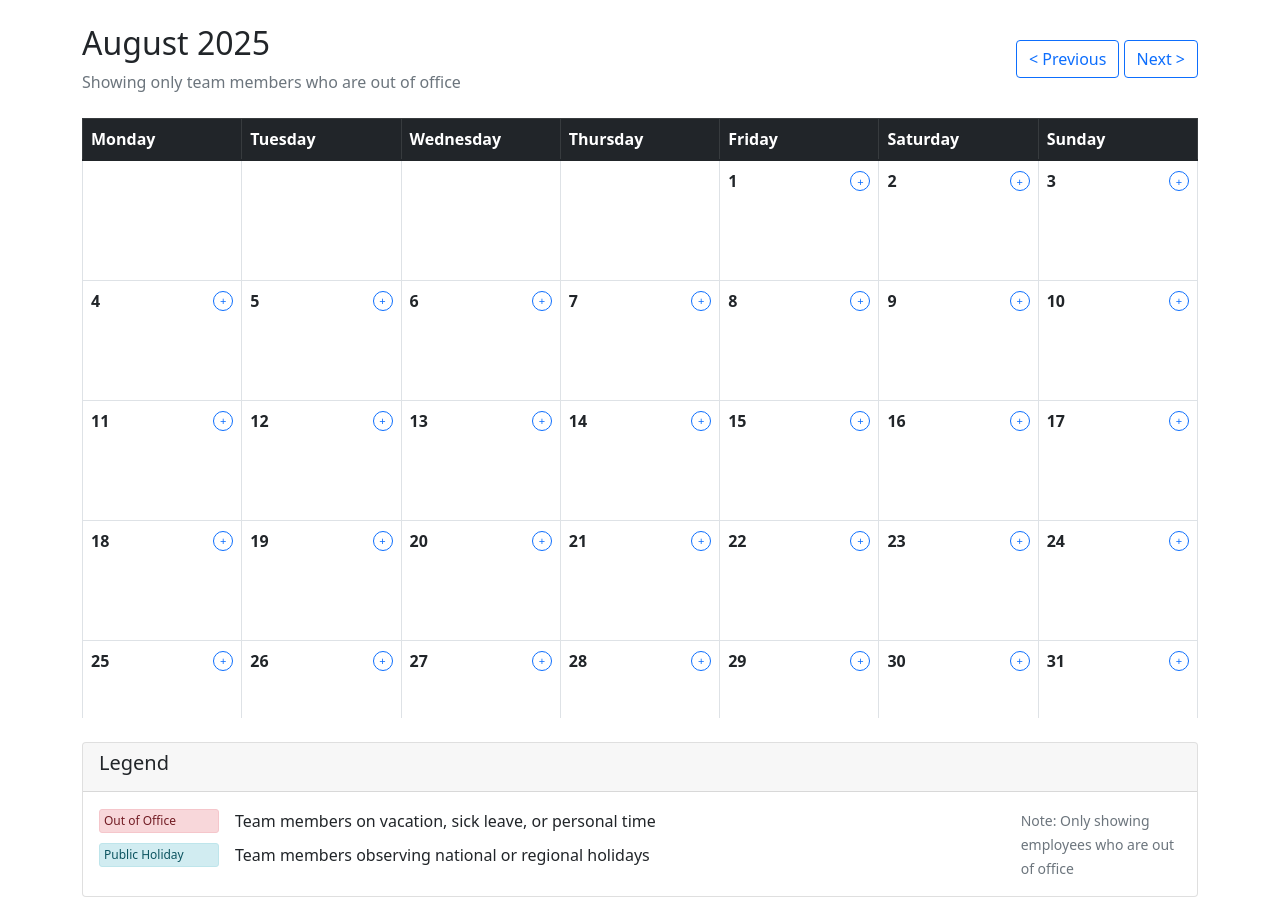
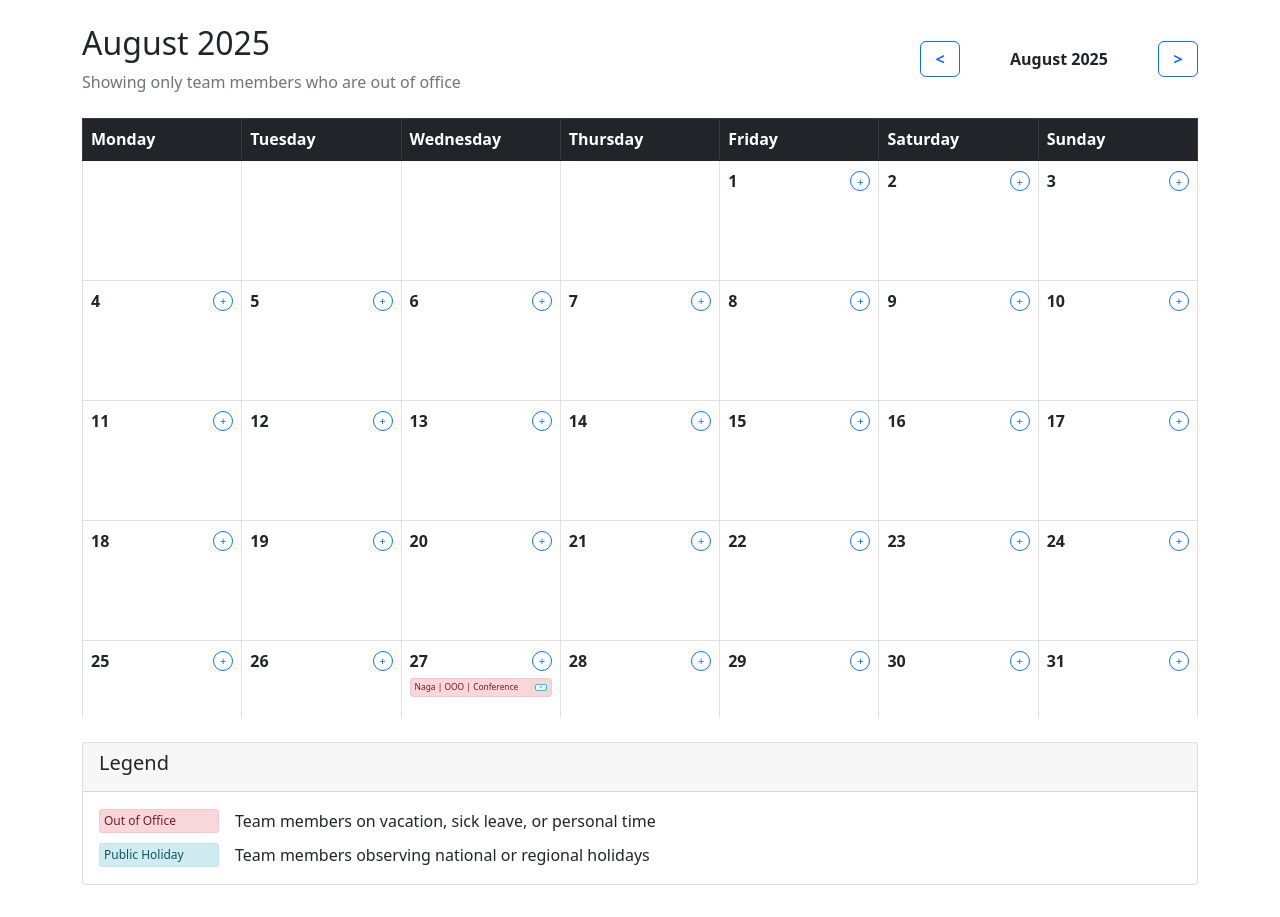
Before and after one commit to naga-nandyala/leave-app, a Flask app: page / in a window 1280 px wide. Shown: the part 56-973 px from the top of the page. After the commit the page ends 941 px from the top, so only its background shows below. Run offline with Flask 3, Linux system fonts and the light colour scheme.

Commit message:
added code

```diff
--- a/app/data/ooo.json
+++ b/app/data/ooo.json
@@ -1,16 +1,28 @@
 {
-  "1": [
-    {
-      "start_date": "2025-09-15",
-      "end_date": "2025-09-15",
-      "reason": "Training"
-    }
-  ],
   "2": [
     {
       "start_date": "2025-09-15",
       "end_date": "2025-09-15",
       "reason": "Sick Leave"
     }
+  ],
+  "1": [
+    {
+      "start_date": "2025-08-27",
+      "end_date": "2025-08-27",
+      "reason": "Conference"
+    },
+    {
+      "start_date": "2025-09-15",
+      "end_date": "2025-09-15",
+      "reason": "Personal"
+    }
+  ],
+  "3": [
+    {
+      "start_date": "2025-09-15",
+      "end_date": "2025-09-15",
+      "reason": "Conference"
+    }
   ]
 }
--- a/app/static/css/style.css
+++ b/app/static/css/style.css
@@ -360,3 +360,85 @@
     background: #ffcd39;
     box-shadow: 0 2px 5px rgba(255,193,7,0.4);
 }
+
+/* Calendar Navigation Controls */
+.calendar-nav {
+    display: flex;
+    align-items: center;
+    gap: 8px;
+}
+
+.calendar-nav .btn {
+    width: 40px;
+    height: 36px;
+    display: flex;
+    align-items: center;
+    justify-content: center;
+    font-weight: bold;
+    border-radius: 6px;
+    transition: all 0.2s ease;
+}
+
+.calendar-nav .btn:hover {
+    transform: translateY(-1px);
+    box-shadow: 0 2px 4px rgba(0,0,0,0.1);
+}
+
+.dark-mode .calendar-nav .btn {
+    border-color: #555;
+}
+
+.dark-mode .calendar-nav .btn:hover {
+    box-shadow: 0 2px 4px rgba(0,0,0,0.3);
+}
+
+/* Calendar Browsing Controls */
+.calendar-browse-controls {
+    border: 1px solid #dee2e6;
+    border-radius: 8px;
+    padding: 8px 12px;
+    background-color: #f8f9fa;
+    display: flex;
+    align-items: center;
+    gap: 8px;
+}
+
+.dark-mode .calendar-browse-controls {
+    border-color: #444;
+    background-color: #3a3a3a;
+}
+
+.calendar-browse-controls .form-select {
+    min-width: 80px;
+}
+
+.calendar-browse-controls .form-label {
+    margin-bottom: 0;
+    font-weight: 500;
+    white-space: nowrap;
+}
+
+/* Mobile responsiveness for calendar browsing */
+@media (max-width: 768px) {
+    .calendar-browse-wrapper {
+        flex-direction: column;
+        align-items: stretch;
+        gap: 10px;
+    }
+
+    .calendar-browse-controls {
+        justify-content: center;
+        flex-wrap: wrap;
+        gap: 5px;
+    }
+
+    .calendar-browse-controls .form-select {
+        min-width: 70px;
+        font-size: 0.9em;
+    }
+
+    .calendar-browse-controls .btn {
+        font-size: 0.9em;
+        padding: 0.25rem 0.5rem;
+    }
+}
--- a/app/templates/calendar.html
+++ b/app/templates/calendar.html
@@ -10,9 +10,15 @@
                 <h2>{{ month_name }} {{ year }}</h2>
                 <p class="text-muted mb-0">Showing only team members who are out of office</p>
             </div>
-            <div>
-                <a href="{{ url_for('index', year=year if month > 1 else year-1, month=month-1 if month > 1 else 12) }}" class="btn btn-outline-primary">&lt; Previous</a>
-                <a href="{{ url_for('index', year=year if month < 12 else year+1, month=month+1 if month < 12 else 1) }}" class="btn btn-outline-primary">Next &gt;</a>
+            <div class="calendar-nav">
+                <!-- Month Navigation -->
+                <a href="{{ url_for('index', year=year if month > 1 else year-1, month=month-1 if month > 1 else 12) }}" class="btn btn-outline-primary" title="Previous Month">&lt;</a>
+
+                <!-- Current Date Display -->
+                <span class="mx-3 fw-bold text-center" style="min-width: 150px;">{{ month_name }} {{ year }}</span>
+
+                <!-- Month Navigation -->
+                <a href="{{ url_for('index', year=year if month < 12 else year+1, month=month+1 if month < 12 else 1) }}" class="btn btn-outline-primary" title="Next Month">&gt;</a>
             </div>
         </div>
     </div>
@@ -53,9 +59,9 @@
                                                     <small>
                                                         {% if avail_info.reason.startswith('OOO:') %}
                                                             <div class="d-flex justify-content-between align-items-center">
-                                                                <span>{{ member.name }} | OOO</span>
+                                                                <span>{{ member.name }} | OOO | {{ avail_info.reason.replace('OOO: ', '') }}</span>
                                                                 <div>
-                                                                    <button class="btn btn-xs btn-outline-info view-ooo-btn" data-member-id="{{ member_id }}" data-date="{{ date_str }}" title="View/Edit OOO">✎</button>
+                                                                    <button class="btn btn-xs btn-outline-info view-ooo-btn" data-member-id="{{ member_id }}" data-date="{{ date_str }}" title="View/Cancel Entry">✕</button>
                                                                 </div>
                                                             </div>
                                                         {% else %}
@@ -86,7 +92,7 @@
             </div>
             <div class="card-body">
                 <div class="row">
-                    <div class="col-md-10">
+                    <div class="col-md-12">
                         <div class="d-flex align-items-center mb-2">
                             <div class="member-status ooo-status d-inline-block me-3" style="min-width: 120px;">Out of Office</div>
                             <span>Team members on vacation, sick leave, or personal time</span>
@@ -95,9 +101,6 @@
                             <div class="member-status holiday-status d-inline-block me-3" style="min-width: 120px;">Public Holiday</div>
                             <span>Team members observing national or regional holidays</span>
                         </div>
-                    </div>
-                    <div class="col-md-2">
-                        <p class="text-muted mb-0"><small>Note: Only showing employees who are out of office</small></p>
                     </div>
                 </div>
             </div>
@@ -155,7 +158,7 @@
     <div class="modal-dialog">
         <div class="modal-content">
             <div class="modal-header">
-                <h5 class="modal-title" id="viewOOOModalLabel">Out of Office Details</h5>
+                <h5 class="modal-title" id="viewOOOModalLabel">View/Cancel Entry</h5>
                 <button type="button" class="btn-close" data-bs-dismiss="modal" aria-label="Close"></button>
             </div>
             <div class="modal-body">
@@ -165,7 +168,7 @@
             </div>
             <div class="modal-footer">
                 <button type="button" class="btn btn-secondary" data-bs-dismiss="modal">Close</button>
-                <button type="button" class="btn btn-danger" id="cancelVacationBtn">Cancel Entire Vacation</button>
+                <button type="button" class="btn btn-danger" id="cancelVacationBtn">Cancel Entry</button>
             </div>
         </div>
     </div>
@@ -266,7 +269,7 @@ document.addEventListener('DOMContentLoaded', function() {
 
     // Cancel entire vacation functionality
     document.getElementById('cancelVacationBtn').addEventListener('click', function() {
-        if (currentOOODetails && confirm('Are you sure you want to cancel this entire vacation/OOO period?')) {
+        if (currentOOODetails && confirm('Are you sure you want to cancel this entry?')) {
             fetch('/cancel_vacation', {
                 method: 'POST',
                 headers: {
```
Also changed, not shown: app/data/history.json (+28 -0 lines).
